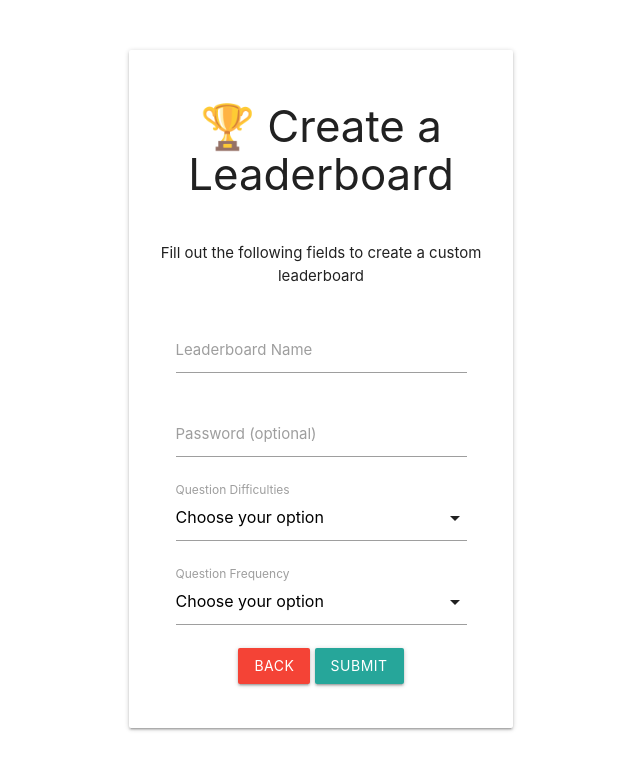
After one commit to najclark/leetcode-leaderboards, a Node server app: page /createleaderboard in a window 1280 px wide. The commit adds this page. Shown: the top 770 px of the page, without its empty margins (319-959 px from the left). Run offline with Node 20, Linux system fonts and the light colour scheme; the visitor is signed in with stand-in values (Sample User, id 1); some libraries are stand-ins or nearby versions.

Commit message:
Added basic leaderboard schema and creation logic

```diff
--- a/config/passport.js
+++ b/config/passport.js
@@ -13,7 +13,7 @@ module.exports = (passport) => {
     async (accessToken, refreshToken, profile, done) => {
         // Callback method triggered upon signing in
         try {
-            let user = await User.find({ googleId: profile.id })[0]
+            let user = await User.findOne({ googleId: profile.id })
 
             if (!user) {
                 user = await User.create({
@@ -36,6 +36,6 @@ module.exports = (passport) => {
     })
 
     passport.deserializeUser((user, done) => {
-        User.find({ googleId: user.id }, (err, user) => done(err, user))
+        User.find({ _id: user }, (err, user) => done(err, user))
     })
 }
--- a/models/User.js
+++ b/models/User.js
@@ -7,11 +7,12 @@ const UserSchema = new Schema({
     firstName: String,
     lastName: String,
     image: String,
+    leetcodeUsername: String,
+    leaderboards: [String],
     createdAt: {
         type: Date,
         default: Date.now
-    },
-    leetcodeUsername: String
+    }
 })
 
 const User = mongoose.model('User', UserSchema)
--- a/package.json
+++ b/package.json
@@ -31,6 +31,7 @@
     "moment": "^2.29.1",
     "mongoose": "^6.1.4",
     "morgan": "^1.10.0",
+    "nanoid": "^3.1.30",
     "passport": "^0.5.2",
     "passport-google-oauth20": "^2.0.0"
   },
--- a/public/css/style.css
+++ b/public/css/style.css
@@ -3,7 +3,7 @@ p {
 }
 
 .login-container {
-    width: 400px;
+    width: 30%;
     margin-top: 50px;
     text-align: center;
 }
--- a/routes/index.js
+++ b/routes/index.js
@@ -1,6 +1,9 @@
 const express = require('express')
 const router = express.Router()
 const { ensureAuth, ensureGuest } = require('../middleware/auth')
+const { hasLeetcodeUsername, hasNoLeetcodeUsername } = require('../middleware/leetcode')
+const User = require('../models/User')
+const Leaderboard = require('../models/Leaderboard')
 
 // @desc    Login/Landing page
 // @route   GET /
@@ -12,9 +15,57 @@ router.get('/', ensureGuest, (req, res) => {
 
 // @desc    Leaderboards page
 // @route   GET /leaderboards
-router.get('/leaderboards', ensureAuth, (req, res) => {
+router.get('/leaderboards', ensureAuth, hasLeetcodeUsername, (req, res) => {
+    const leaderboards = req.user.leaderboards
+
+    Leaderboard.find({
+        '_id': { $in: leaderboards}
+    }, (err, docs) => {
+         console.log(docs);
+    });
+
     res.render('leaderboards')
 })
 
 
+// @desc    Form asking for leetcode username
+// @route   GET /leetcodeform
+router.get('/leetcodeform', ensureAuth, hasNoLeetcodeUsername, (req, res) => {
+    res.render('leetcodeform', {
+        layout: 'login'
+    })
+})
+
+// @desc    Form asking for leetcode username submitted
+// @route   POST /leetcodeform/submit
+router.post('/leetcodeform/submit', ensureAuth, (req, res) => {
+    User.findOneAndUpdate({ _id: req.session.passport.user }, { leetcodeUsername: req.body.username }).then((user) => console.log(user))
+
+    res.redirect('/leaderboards')
+})
+
+// @desc    Form asking creating a leaderboard
+// @route   GET /createleaderboard
+router.get('/createleaderboard', ensureAuth, (req, res) => {
+    res.render('leaderboardform', {
+        layout: 'login'
+    })
+})
+
+// @desc    Form asking creating a leaderboard submitted
+// @route   POST /createleaderboard/submit
+router.post('/createleaderboard/submit', ensureAuth, (req, res) => {
+    Leaderboard.create({
+        name: req.body.name,
+        password: req.body.password,
+        questionDifficulties: req.body.difficulties,
+        questionFrequency: req.body.frequency,
+        users: [{
+            id: req.user._id,
+            admin: true
+        }]
+    })
+    res.redirect('/leaderboards')
+})
+
 module.exports = router
--- a/server.js
+++ b/server.js
@@ -21,12 +21,13 @@ app.engine('.hbs', exphbs.engine({extname: '.hbs'}));
 app.set('view engine', '.hbs');
 app.set('views', './views');
 
+// Static folder
+const path = require('path')
+app.use(express.static('public'))
+
 // Middleware
 // const cors = require('cors')
-// const bodyParser = require('body-parser')
-// require('./auth/google')
 // app.use(cors())
-// app.use(bodyParser.json())
 const session = require('express-session')
 const MongoStore = require('connect-mongo')
 app.use(session({
@@ -39,21 +40,20 @@ app.use(session({
 app.use(passport.initialize())
 app.use(passport.session())
 
-
-// Static folder
-const path = require('path')
-app.use(express.static('public'))
+const bodyParser = require('body-parser')
+app.use(bodyParser.urlencoded({ extended: false }))
+app.use(bodyParser.json())
 
 // Routes
 app.use('/', require('./routes/index'))
 app.use('/auth', require('./routes/auth'))
 
 // cookieSession config
-const cookieSession = require('cookie-session')
-app.use(cookieSession({
-    maxAge: 24 * 60 * 60 * 2000, // One day in millis
-    keys: ['qwerty']
-}))
+// const cookieSession = require('cookie-session')
+// app.use(cookieSession({
+//     maxAge: 24 * 60 * 60 * 2000, // One day in millis
+//     keys: ['qwerty']
+// }))
 
 // Connect to DB
 const connectDB = require('./config/db')
--- /dev/null
+++ b/views/leaderboardform.hbs
@@ -0,0 +1,46 @@
+<h3>🏆 Create a Leaderboard</h3>
+
+<div class="section">
+    <p class="lead">Fill out the following fields to create a custom leaderboard</p>
+</div>
+<div class="row">
+    <form  method="post" class="col s12" action="/createleaderboard/submit">
+            <div class="input-field col s12">
+                <input id="icon_prefix" type="text" class="validate" name="name">
+                <label for="icon_prefix">Leaderboard Name</label>
+            </div>
+            <div class="input-field col s12">
+                <input id="icon_prefix" type="password" class="validate" name="password">
+                <label for="icon_prefix">Password (optional)</label>
+            </div>
+            <div class="input-field col s12">
+                <select multiple name="difficulties">
+                    <option value="" disabled>Choose your option</option>
+                    <option value="Easy">Easy</option>
+                    <option value="Medium">Medium</option>
+                    <option value="Hard">Hard</option>
+                </select>
+                <label>Question Difficulties</label>
+            </div>
+
+            <div class="input-field col s12">
+                <select name="frequency">
+                    <option value="" disabled selected>Choose your option</option>
+                    <option value="Every 12 Hours">Every 12 Hours</option>
+                    <option value="Daily">Daily</option>
+                    <option value="Weekly">Weekly</option>
+                </select>
+                <label>Question Frequency</label>
+            </div>
+        <button class="btn waves-effect waves-light red" type="submit" onclick="history.back()">Back</button>
+        <button class="btn waves-effect waves-light" type="submit" name="action">Submit</button>
+    </form>
+</div>
+
+<script>
+    document.addEventListener('DOMContentLoaded', function() {
+        var elems = document.querySelectorAll('select');
+        var instances = M.FormSelect.init(elems, null);
+        console.log("here")
+    });
+</script>
--- a/views/login.hbs
+++ b/views/login.hbs
@@ -1,4 +1,4 @@
-<h3><i class="fas fa-trophy"></i> Leetcode Leaderboards</h3>
+<h3>🏆 Leetcode Leaderboards</h3>
 
 <div class="section">
     <p class="lead">Create leaderboards to challenge your friends to daily leetcode problems</p>
```
Also changed, not shown: middleware/leetcode.js (added, +22 -0 lines), models/Leaderboard.js (added, +62 -0 lines), views/leaderboards.hbs (+7 -1 lines), views/leetcodeform.hbs (added, +15 -0 lines), 1 other file.
